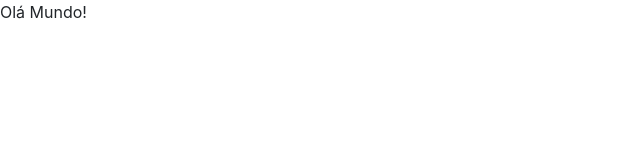
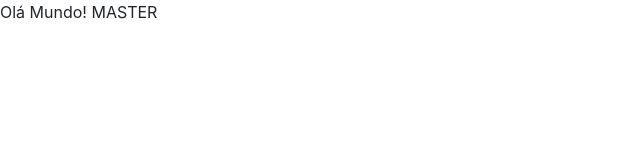
Before and after one commit to michaellothbrook/giflow, a plain HTML site: page index.html in a window 1280 px wide. Shown: the whole page, without its empty margins (0-640 px from the left). Drawn offline with nearby package versions, Linux system fonts and the light colour scheme.

Commit message:
texto no branch master

```diff
--- a/index.html
+++ b/index.html
@@ -10,7 +10,7 @@
     <link rel="stylesheet" href="https://stackpath.bootstrapcdn.com/bootstrap/4.3.1/css/bootstrap.min.css" integrity="sha384-ggOyR0iXCbMQv3Xipma34MD+dH/1fQ784/j6cY/iJTQUOhcWr7x9JvoRxT2MZw1T" crossorigin="anonymous">
   </head>
   <body>
-      Olá Mundo!
+      Olá Mundo! MASTER
     <!-- Optional JavaScript -->
     <!-- jQuery first, then Popper.js, then Bootstrap JS -->
     <script src="https://code.jquery.com/jquery-3.3.1.slim.min.js" integrity="sha384-q8i/X+965DzO0rT7abK41JStQIAqVgRVzpbzo5smXKp4YfRvH+8abtTE1Pi6jizo" crossorigin="anonymous"></script>
```
